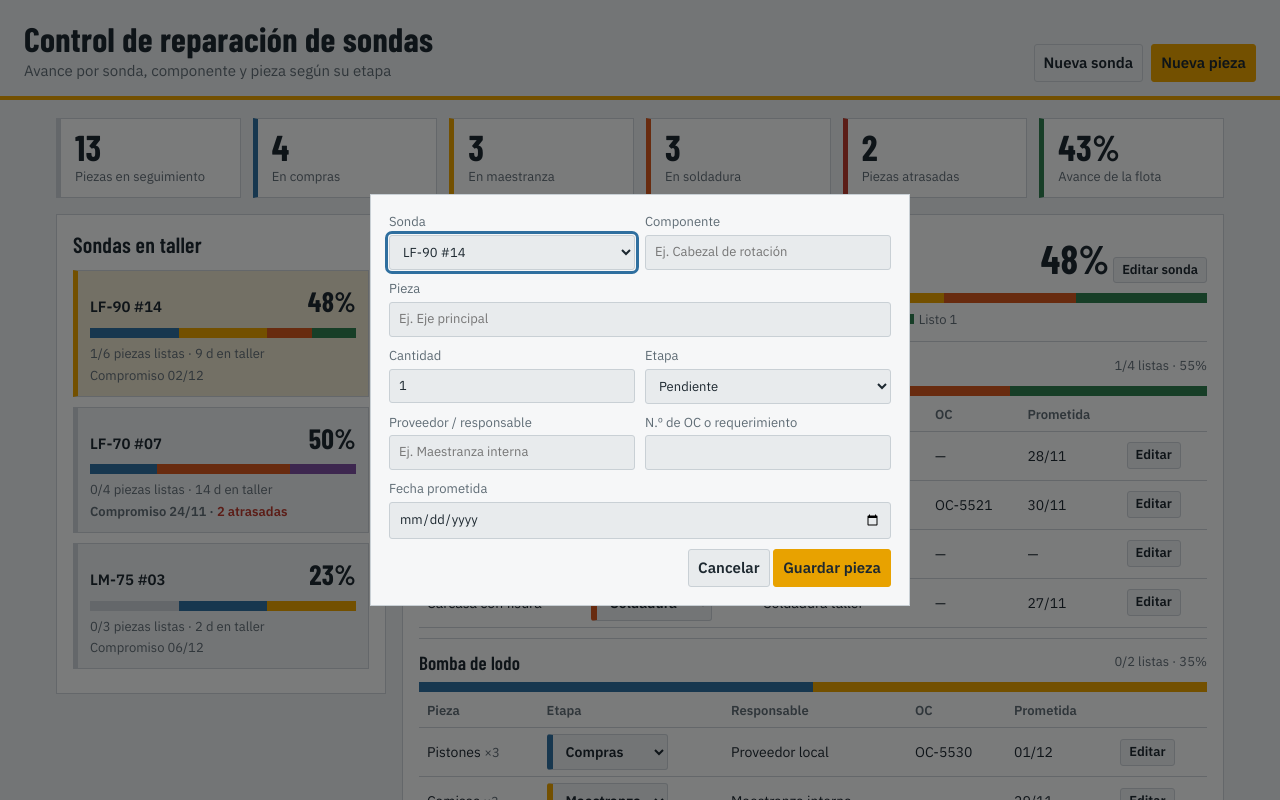
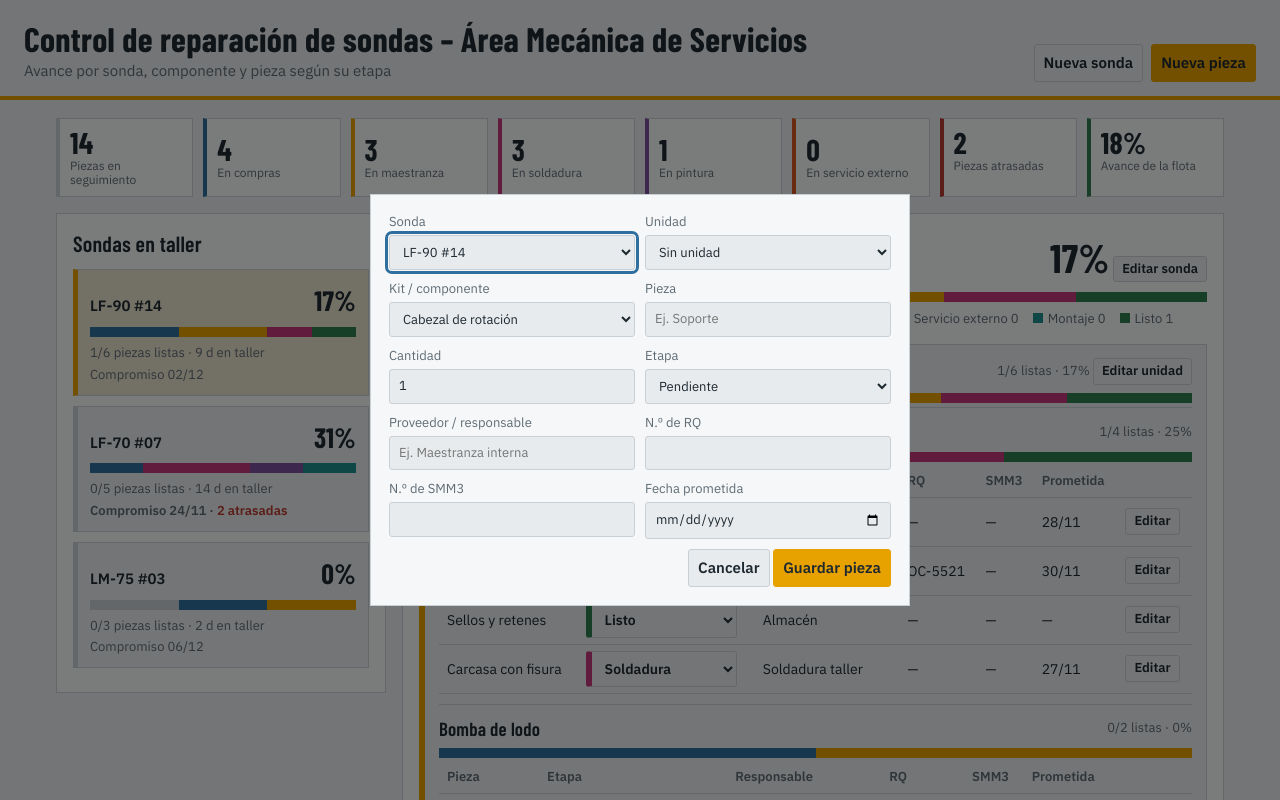
Before and after one commit to coracjerico-maker/Avance-de-Reparacion-Mecanica-de-Servicios, a plain HTML site: page index.html in a window 1280 px wide. Both pictures are taken after a click on the button "Nueva pieza". Shown: the top 800 px of the page. Drawn offline with nearby package versions, Linux system fonts and the light colour scheme.

Commit message:
Update index.html

```diff
--- a/index.html
+++ b/index.html
@@ -3,14 +3,14 @@
 <head>
 <meta charset="utf-8">
 <meta name="viewport" content="width=device-width, initial-scale=1, viewport-fit=cover">
-<title>Control de reparación de sondas</title>
+<title>Control de reparación de sondas – Área Mecánica de Servicios</title>
 <link href="https://fonts.googleapis.com/css2?family=Barlow+Condensed:wght@500;600;700&family=IBM+Plex+Sans:wght@400;500;600&display=swap" rel="stylesheet">
 <style>
 :root{--bg:#e8ebed;--panel:#f6f7f8;--ink:#1d2830;--mute:#5f6c75;--line:#c9d0d5;--accent:#e8a200;--accent-ink:#1d2830;--ok:#2f7d4f;--bad:#b83a2e;--info:#2f6f9f;
---c0:#c9d0d5;--c1:#2f6f9f;--c2:#e8a200;--c3:#d2561f;--c4:#7a4fa0;--c5:#2f7d4f;
+--c0:#c9d0d5;--c1:#2f6f9f;--c2:#e8a200;--c3:#c2377a;--c4:#7a4fa0;--c5:#d2561f;--c6:#1f8f8f;--c7:#2f7d4f;
 box-sizing:border-box;padding-top:env(safe-area-inset-top,0px);padding-bottom:env(safe-area-inset-bottom,0px);color-scheme:light}
-@media (prefers-color-scheme:dark){:root:not([data-theme="light"]){--bg:#141b21;--panel:#1d272f;--ink:#e6eaed;--mute:#8d9aa4;--line:#33414b;--accent:#f0b429;--accent-ink:#141b21;--ok:#4fb67a;--bad:#e5695c;--info:#5aa5d8;--c0:#3a4853;--c1:#5aa5d8;--c2:#f0b429;--c3:#ee7a4a;--c4:#a583c9;--c5:#4fb67a;color-scheme:dark}}
-:root[data-theme="dark"]{--bg:#141b21;--panel:#1d272f;--ink:#e6eaed;--mute:#8d9aa4;--line:#33414b;--accent:#f0b429;--accent-ink:#141b21;--ok:#4fb67a;--bad:#e5695c;--info:#5aa5d8;--c0:#3a4853;--c1:#5aa5d8;--c2:#f0b429;--c3:#ee7a4a;--c4:#a583c9;--c5:#4fb67a;color-scheme:dark}
+@media (prefers-color-scheme:dark){:root:not([data-theme="light"]){--bg:#141b21;--panel:#1d272f;--ink:#e6eaed;--mute:#8d9aa4;--line:#33414b;--accent:#f0b429;--accent-ink:#141b21;--ok:#4fb67a;--bad:#e5695c;--info:#5aa5d8;--c0:#3a4853;--c1:#5aa5d8;--c2:#f0b429;--c3:#e868a5;--c4:#a583c9;--c5:#ee7a4a;--c6:#4cc3c3;--c7:#4fb67a;color-scheme:dark}}
+:root[data-theme="dark"]{--bg:#141b21;--panel:#1d272f;--ink:#e6eaed;--mute:#8d9aa4;--line:#33414b;--accent:#f0b429;--accent-ink:#141b21;--ok:#4fb67a;--bad:#e5695c;--info:#5aa5d8;--c0:#3a4853;--c1:#5aa5d8;--c2:#f0b429;--c3:#e868a5;--c4:#a583c9;--c5:#ee7a4a;--c6:#4cc3c3;--c7:#4fb67a;color-scheme:dark}
 *{box-sizing:border-box}html{scroll-padding-top:env(safe-area-inset-top,0px)}
 body{margin:0;background:var(--bg);color:var(--ink);font:15px/1.45 "IBM Plex Sans",system-ui,sans-serif}
 h1,h2,h3,.num{font-family:"Barlow Condensed","Arial Narrow",sans-serif;letter-spacing:.01em;margin:0}
@@ -18,9 +18,9 @@ header{display:flex;flex-wrap:wrap;gap:12px;align-items:end;justify-content:spac
 h1{font-size:34px;font-weight:700;line-height:1}
 header p{margin:4px 0 0;color:var(--mute)}
 main{max-width:1200px;margin:0 auto;padding:18px 16px 40px}
-.kpis{display:grid;grid-template-columns:repeat(auto-fit,minmax(150px,1fr));gap:12px}
-.kpi{background:var(--panel);border:1px solid var(--line);border-left:5px solid var(--line);padding:10px 14px;cursor:default}
-.kpi .num{font-size:36px;font-weight:700;line-height:1}.kpi span{color:var(--mute);font-size:13px}
+.kpis{display:grid;grid-template-columns:repeat(auto-fit,minmax(112px,1fr));gap:10px}
+.kpi{background:var(--panel);border:1px solid var(--line);border-left:4px solid var(--line);padding:8px 10px;cursor:default}
+.kpi .num{font-size:30px;font-weight:700;line-height:1}.kpi span{color:var(--mute);font-size:12px;line-height:1.2;display:block;margin-top:2px}
 .kpi.bad{border-left-color:var(--bad)}
 button.kpi{font:inherit;color:inherit;text-align:left;cursor:pointer}
 button.kpi[aria-pressed=true]{outline:3px solid var(--accent)}
@@ -45,6 +45,11 @@ button.sm{padding:3px 8px;font-size:13px}
 .legend{display:flex;flex-wrap:wrap;gap:4px 14px;font-size:13px;color:var(--mute);margin:8px 0 12px}
 .legend b{display:inline-block;width:10px;height:10px;margin-right:5px}
 .comp{border-top:1px solid var(--line);padding:10px 0}
+[hidden]{display:none!important}
+input[type=color]{padding:2px;height:36px;width:100%}
+.unit{border:1px solid var(--line);border-left:6px solid var(--accent);background:var(--bg);padding:10px 14px;margin-top:16px}
+.unit>.hd{display:flex;justify-content:space-between;align-items:center;gap:8px;margin-bottom:4px}
+.unit>.hd h2{margin:0}
 .comp .hd{display:flex;justify-content:space-between;align-items:center;gap:8px;margin-bottom:4px}
 .scroll{overflow-x:auto}
 table{width:100%;border-collapse:collapse;min-width:560px}
@@ -62,7 +67,7 @@ form .acts{grid-column:1/-1;display:flex;gap:8px;justify-content:space-between}
 </head>
 <body>
 <header>
-  <div><h1>Control de reparación de sondas</h1><p>Avance por sonda, componente y pieza según su etapa</p></div>
+  <div><h1>Control de reparación de sondas – Área Mecánica de Servicios</h1><p>Avance por sonda, componente y pieza según su etapa</p></div>
   <div class="tools"><button class="btn" id="ns">Nueva sonda</button><button class="btn primary" id="np">Nueva pieza</button></div>
 </header>
 <main>
@@ -75,13 +80,15 @@ form .acts{grid-column:1/-1;display:flex;gap:8px;justify-content:space-between}
 
 <dialog id="dp"><form id="fp" method="dialog">
   <label>Sonda<select name="sonda" required></select></label>
-  <label>Componente<input name="comp" list="cl" required placeholder="Ej. Cabezal de rotación"></label><datalist id="cl"></datalist>
-  <label class="full">Pieza<input name="pieza" required placeholder="Ej. Eje principal"></label>
+  <label>Unidad<select name="unidad"></select><input name="unidadN" placeholder="Nombre de la nueva unidad (Ej. Unidad de potencia)" hidden></label>
+  <label>Kit / componente<select name="comp"></select><input name="compN" placeholder="Nombre del nuevo kit (Ej. Kit motor diesel)" hidden></label>
+  <label>Pieza<input name="pieza" required placeholder="Ej. Soporte"></label>
   <label>Cantidad<input name="cant" type="number" min="1" value="1"></label>
   <label>Etapa<select name="etapa"></select></label>
   <label>Proveedor / responsable<input name="prov" placeholder="Ej. Maestranza interna"></label>
-  <label>N.º de OC o requerimiento<input name="oc"></label>
-  <label class="full">Fecha prometida<input name="fecha" type="date"></label>
+  <label>N.º de RQ<input name="oc"></label>
+  <label>N.º de SMM3<input name="smm"></label>
+  <label>Fecha prometida<input name="fecha" type="date"></label>
   <div class="acts"><button type="button" class="btn" id="dd">Eliminar</button><span><button type="button" class="btn" id="cp">Cancelar</button> <button class="btn primary" type="submit">Guardar pieza</button></span></div>
 </form></dialog>
 
@@ -92,9 +99,16 @@ form .acts{grid-column:1/-1;display:flex;gap:8px;justify-content:space-between}
   <div class="acts"><button type="button" class="btn" id="dmx">Eliminar sonda</button><span><button type="button" class="btn" id="cm">Cancelar</button> <button class="btn primary" type="submit">Guardar sonda</button></span></div>
 </form></dialog>
 
+<dialog id="du"><form id="fu" method="dialog">
+  <label class="full">Nombre de la unidad<input name="n" required></label>
+  <label>Color<input name="c" type="color" value="#e8a200"></label>
+  <label>&nbsp;<button type="button" class="btn" id="uc0">Color por defecto</button></label>
+  <div class="acts"><span></span><span><button type="button" class="btn" id="cu">Cancelar</button> <button class="btn primary" type="submit">Guardar unidad</button></span></div>
+</form></dialog>
+
 <script>
-const ST=["Pendiente","Compras","Maestranza","Soldadura","Montaje","Listo"];
-const W=[0,.2,.5,.5,.8,1];
+const ST=["Pendiente","Compras","Maestranza","Soldadura","Pintura","Servicio externo","Montaje","Listo"];
+const W=[0,0,0,0,.7,0,.85,1];
 const KEY="sondas-v2";
 const $=id=>document.getElementById(id);
 const d0=new Date();d0.setHours(0,0,0,0);
@@ -117,38 +131,41 @@ const seed=()=>({
   P("m2","Winche","Banda de freno",1,"Montaje","Mecánico","",iso(1)),
   P("m2","Winche","Cable de acero",1,"Compras","Proveedor local","OC-5498",iso(-3)),
   P("m2","Chasis","Soporte de mástil",1,"Soldadura","Soldadura taller","",iso(0)),
+  P("m2","Chasis","Pintura de chasis",1,"Pintura","Pintura taller","",iso(2)),
   P("m3","Sistema hidráulico","Cilindro de levante",1,"Pendiente","","",""),
   P("m3","Sistema hidráulico","Mangueras",6,"Compras","Proveedor local","OC-5541",iso(7)),
   P("m3","Sistema hidráulico","Bomba de pistones",1,"Maestranza","Maestranza interna","",iso(8))
  ]});
 let D;try{D=JSON.parse(localStorage.getItem(KEY))}catch(e){}
 if(!D||!D.m||!D.p)D=seed();
+D.uc=D.uc||{};
 const save=()=>{try{localStorage.setItem(KEY,JSON.stringify(D))}catch(e){}};
 let sel=D.m[0]?.id,fe="",editP=null,editM=null;
 const idx=e=>ST.indexOf(e);
 const prog=ps=>ps.length?Math.round(ps.reduce((s,p)=>s+W[idx(p.e)],0)/ps.length*100):0;
 const late=p=>p.e!=="Listo"&&p.f&&p.f<today;
 const seg=ps=>`<div class="seg" title="Distribución de piezas por etapa">`+ST.map((e,i)=>{const c=ps.filter(p=>p.e===e).length;return c?`<i style="width:${c/ps.length*100}%;background:var(--c${i})"></i>`:""}).join("")+`</div>`;
-const sd=document.querySelectorAll("select");
+const ukey=(s,u)=>s+"|"+u,NEW="__new__",NONE="__none__",tok=u=>u===""?NONE:u,untok=v=>v===NONE?"":v;
 $("fp").elements.etapa.innerHTML=ST.map(e=>`<option>${e}</option>`).join("");
 function render(){
  const all=D.p;
  $("kpis").innerHTML=`<div class="kpi"><div class="num">${all.length}</div><span>Piezas en seguimiento</span></div>`+
-  ["Compras","Maestranza","Soldadura"].map(e=>`<button class="kpi" data-e="${e}" aria-pressed="${fe===e}" style="border-left-color:var(--c${idx(e)})"><div class="num">${all.filter(p=>p.e===e).length}</div><span>En ${e.toLowerCase()}</span></button>`).join("")+
+  ["Compras","Maestranza","Soldadura","Pintura","Servicio externo"].map(e=>`<button class="kpi" data-e="${e}" aria-pressed="${fe===e}" style="border-left-color:var(--c${idx(e)})"><div class="num">${all.filter(p=>p.e===e).length}</div><span>En ${e.toLowerCase()}</span></button>`).join("")+
   `<div class="kpi ${all.some(late)?"bad":""}"><div class="num">${all.filter(late).length}</div><span>Piezas atrasadas</span></div>`+
-  `<div class="kpi" style="border-left-color:var(--c5)"><div class="num">${prog(all)}%</div><span>Avance de la flota</span></div>`;
+  `<div class="kpi" style="border-left-color:var(--c7)"><div class="num">${prog(all)}%</div><span>Avance de la flota</span></div>`;
  $("ms").innerHTML=D.m.length?D.m.map(m=>{const ps=all.filter(p=>p.s===m.id),l=ps.filter(late).length;
   return `<button class="mc" data-m="${m.id}" aria-pressed="${sel===m.id}"><div class="top"><b>${esc(m.n)}</b><span class="num">${prog(ps)}%</span></div>${ps.length?seg(ps):""}<small>${ps.filter(p=>p.e==="Listo").length}/${ps.length} piezas listas · ${days(m.ing,today)} d en taller</small><br><small class="${m.com<today?"late":""}">Compromiso ${fmt(m.com)}${l?` · <span class="late">${l} atrasada${l>1?"s":""}</span>`:""}</small></button>`}).join(""):`<div class="empty">Aún no hay sondas. Crea una con “Nueva sonda”.</div>`;
  const m=D.m.find(x=>x.id===sel);
  if(!m){$("det").innerHTML=`<div class="empty">Selecciona una sonda para ver sus componentes y piezas.</div>`;return}
  const ps=all.filter(p=>p.s===m.id),shown=ps.filter(p=>!fe||p.e===fe);
- const cs=[...new Set(ps.map(p=>p.c))].filter(c=>shown.some(p=>p.c===c));
+ const U=p=>p.u||"Sin unidad";
+ const units=[...new Set(ps.map(U))].filter(u=>shown.some(p=>U(p)===u));
  $("det").innerHTML=`<div class="tools" style="justify-content:space-between"><div><h2 style="margin:0">${esc(m.n)}</h2><span class="sub">Ingreso ${fmt(m.ing)} · compromiso ${fmt(m.com)}</span></div><div><span class="num" style="font-size:40px;font-weight:700">${prog(ps)}%</span> <button class="btn sm" id="em">Editar sonda</button></div></div>
  ${ps.length?seg(ps):""}
  <div class="legend">${ST.map((e,i)=>`<span><b style="background:var(--c${i})"></b>${e} ${ps.filter(p=>p.e===e).length}</span>`).join("")}${fe?` <button class="btn sm" id="cf">Quitar filtro: ${fe}</button>`:""}</div>`+
- (cs.length?cs.map(c=>{const cp=ps.filter(p=>p.c===c);return `<div class="comp"><div class="hd"><h3>${esc(c)}</h3><span class="sub">${cp.filter(p=>p.e==="Listo").length}/${cp.length} listas · ${prog(cp)}%</span></div>${seg(cp)}
- <div class="scroll"><table><thead><tr><th>Pieza</th><th>Etapa</th><th>Responsable</th><th>OC</th><th>Prometida</th><th></th></tr></thead><tbody>`+
- cp.filter(p=>!fe||p.e===fe).map(p=>`<tr><td>${esc(p.p)}${p.cant>1?` <small class="sub">×${p.cant}</small>`:""}</td><td><select data-pe="${p.id}" style="border-left-color:var(--c${idx(p.e)})" aria-label="Etapa de ${esc(p.p)}">${ST.map(e=>`<option${e===p.e?" selected":""}>${e}</option>`).join("")}</select></td><td>${esc(p.prov||"—")}</td><td>${esc(p.oc||"—")}</td><td class="${late(p)?"late":""}">${fmt(p.f)}${late(p)?" (atrasada)":""}</td><td><button class="btn sm" data-ep="${p.id}">Editar</button></td></tr>`).join("")+`</tbody></table></div></div>`}).join(""):
+ (units.length?units.map(u=>{const raw=u==="Sin unidad"?"":u,col=D.uc[ukey(m.id,raw)]||"var(--accent)",up=ps.filter(p=>U(p)===u),ks=[...new Set(up.map(p=>p.c))].filter(c=>shown.some(p=>U(p)===u&&p.c===c));return `<div class="unit" style="border-left-color:${col}"><div class="hd"><h2>${esc(u)}</h2><span class="sub">${up.filter(p=>p.e==="Listo").length}/${up.length} listas · ${prog(up)}% <button class="btn sm" data-eu="${esc(raw)}">Editar unidad</button></span></div>${seg(up)}`+ks.map(c=>{const cp=up.filter(p=>p.c===c);return `<div class="comp"><div class="hd"><h3>${esc(c)}</h3><span class="sub">${cp.filter(p=>p.e==="Listo").length}/${cp.length} listas · ${prog(cp)}%</span></div>${seg(cp)}
+ <div class="scroll"><table><thead><tr><th>Pieza</th><th>Etapa</th><th>Responsable</th><th>RQ</th><th>SMM3</th><th>Prometida</th><th></th></tr></thead><tbody>`+
+ cp.filter(p=>!fe||p.e===fe).map(p=>`<tr><td>${esc(p.p)}${p.cant>1?` <small class="sub">×${p.cant}</small>`:""}</td><td><select data-pe="${p.id}" style="border-left-color:var(--c${idx(p.e)})" aria-label="Etapa de ${esc(p.p)}">${ST.map(e=>`<option${e===p.e?" selected":""}>${e}</option>`).join("")}</select></td><td>${esc(p.prov||"—")}</td><td>${esc(p.oc||"—")}</td><td>${esc(p.smm||"—")}</td><td class="${late(p)?"late":""}">${fmt(p.f)}${late(p)?" (atrasada)":""}</td><td><button class="btn sm" data-ep="${p.id}">Editar</button></td></tr>`).join("")+`</tbody></table></div></div>`}).join("")+`</div>`}).join(""):
  `<div class="empty">${ps.length?"Ninguna pieza está en esta etapa.":"Esta sonda aún no tiene piezas. Agrega la primera con “Nueva pieza”."}</div>`);
 }
 document.addEventListener("click",e=>{
@@ -157,23 +174,55 @@ document.addEventListener("click",e=>{
  else if(t.dataset.e){fe=fe===t.dataset.e?"":t.dataset.e;render()}
  else if(t.id==="cf"){fe="";render()}
  else if(t.dataset.ep)openP(D.p.find(p=>p.id===t.dataset.ep));
+ else if(t.dataset.eu!==undefined)openU(sel,t.dataset.eu);
  else if(t.id==="em")openM(D.m.find(m=>m.id===sel));
 });
 document.addEventListener("change",e=>{const id=e.target.dataset.pe;if(id){D.p.find(p=>p.id===id).e=e.target.value;save();render()}});
+function fillUnits(sv,selU){
+ const f=$("fp").elements,us=[...new Set(D.p.filter(p=>p.s===sv).map(p=>p.u||""))];
+ f.unidad.innerHTML=us.map(u=>`<option value="${esc(tok(u))}">${esc(u||"Sin unidad")}</option>`).join("")+`<option value="${NEW}">＋ Nueva unidad…</option>`;
+ f.unidad.value=selU!==undefined&&us.includes(selU)?tok(selU):(us.length?tok(us[0]):NEW);
+ syncU();
+}
+function syncU(){
+ const f=$("fp").elements,isNew=f.unidad.value===NEW;
+ f.unidadN.hidden=!isNew;f.unidadN.required=isNew;
+ fillKits();
+}
+function fillKits(selK){
+ const f=$("fp").elements,uv=f.unidad.value;
+ const ks=uv===NEW?[]:[...new Set(D.p.filter(p=>p.s===f.sonda.value&&(p.u||"")===untok(uv)).map(p=>p.c))];
+ f.comp.innerHTML=ks.map(k=>`<option value="${esc(k)}">${esc(k)}</option>`).join("")+`<option value="${NEW}">＋ Nuevo kit / componente…</option>`;
+ f.comp.value=selK!==undefined&&ks.includes(selK)?selK:(ks.length?ks[0]:NEW);
+ syncK();
+}
+function syncK(){const f=$("fp").elements,isNew=f.comp.value===NEW;f.compN.hidden=!isNew;f.compN.required=isNew}
+{const f=$("fp").elements;f.sonda.onchange=()=>fillUnits(f.sonda.value);f.unidad.onchange=syncU;f.comp.onchange=syncK}
 function openP(p){
  if(!D.m.length){alert("Primero crea una sonda.");return}
  editP=p?p.id:null;$("fp").reset();const f=$("fp").elements;
  f.sonda.innerHTML=D.m.map(m=>`<option value="${m.id}">${esc(m.n)}</option>`).join("");
- $("cl").innerHTML=[...new Set(D.p.map(x=>x.c))].map(c=>`<option value="${esc(c)}">`).join("");
  const v=p||{s:sel||D.m[0].id,c:"",p:"",cant:1,e:"Pendiente",prov:"",oc:"",f:""};
- f.sonda.value=v.s;f.comp.value=v.c;f.pieza.value=v.p;f.cant.value=v.cant;f.etapa.value=v.e;f.prov.value=v.prov;f.oc.value=v.oc;f.fecha.value=v.f;
+ f.sonda.value=v.s;fillUnits(v.s,p?(v.u||""):undefined);fillKits(p?v.c:undefined);f.pieza.value=v.p;f.cant.value=v.cant;f.etapa.value=v.e;f.prov.value=v.prov;f.oc.value=v.oc;f.smm.value=v.smm||"";f.fecha.value=v.f;
  $("dd").style.visibility=p?"visible":"hidden";$("dp").showModal();
 }
 $("np").onclick=()=>openP();$("cp").onclick=()=>$("dp").close();
 $("fp").onsubmit=e=>{const f=e.target.elements;
- const o={id:editP||"p"+Date.now(),s:f.sonda.value,c:f.comp.value.trim(),p:f.pieza.value.trim(),cant:+f.cant.value||1,e:f.etapa.value,prov:f.prov.value.trim(),oc:f.oc.value.trim(),f:f.fecha.value};
+ const uv=f.unidad.value;let u=uv===NEW?f.unidadN.value.trim():untok(uv);if(u.toLowerCase()==="sin unidad")u="";
+ const c=f.comp.value===NEW?f.compN.value.trim():f.comp.value;
+ const o={id:editP||"p"+Date.now(),s:f.sonda.value,c:c,p:f.pieza.value.trim(),cant:+f.cant.value||1,e:f.etapa.value,prov:f.prov.value.trim(),oc:f.oc.value.trim(),smm:f.smm.value.trim(),u:u,f:f.fecha.value};
  const i=D.p.findIndex(p=>p.id===editP);if(i>=0)D.p[i]=o;else D.p.push(o);sel=o.s;save();render()};
 $("dd").onclick=()=>{if(confirm("¿Eliminar esta pieza?")){D.p=D.p.filter(p=>p.id!==editP);save();render();$("dp").close()}};
+let editU=null,uReset=true;const UDEF="#e8a200";
+function openU(sid,u){editU={s:sid,u};const f=$("fu").elements,c=D.uc[ukey(sid,u)];f.n.value=u===""?"Sin unidad":u;f.c.value=c||UDEF;uReset=!c;$("du").showModal()}
+$("cu").onclick=()=>$("du").close();
+$("uc0").onclick=()=>{$("fu").elements.c.value=UDEF;uReset=true};
+$("fu").elements.c.oninput=()=>{uReset=false};
+$("fu").onsubmit=e=>{const f=e.target.elements,{s:sid,u}=editU;let n=f.n.value.trim();if(n.toLowerCase()==="sin unidad")n="";
+ const col=uReset?null:f.c.value;
+ D.p.forEach(p=>{if(p.s===sid&&(p.u||"")===u)p.u=n});
+ delete D.uc[ukey(sid,u)];if(col)D.uc[ukey(sid,n)]=col;
+ save();render()};
 function openM(m){editM=m?m.id:null;$("fm").reset();const f=$("fm").elements;f.n.value=m?m.n:"";f.ing.value=m?m.ing:today;f.com.value=m?m.com:iso(14);$("dmx").style.visibility=m?"visible":"hidden";$("dm").showModal()}
 $("ns").onclick=()=>openM();$("cm").onclick=()=>$("dm").close();
 $("fm").onsubmit=e=>{const f=e.target.elements,o={id:editM||"m"+Date.now(),n:f.n.value.trim(),ing:f.ing.value,com:f.com.value};
```
